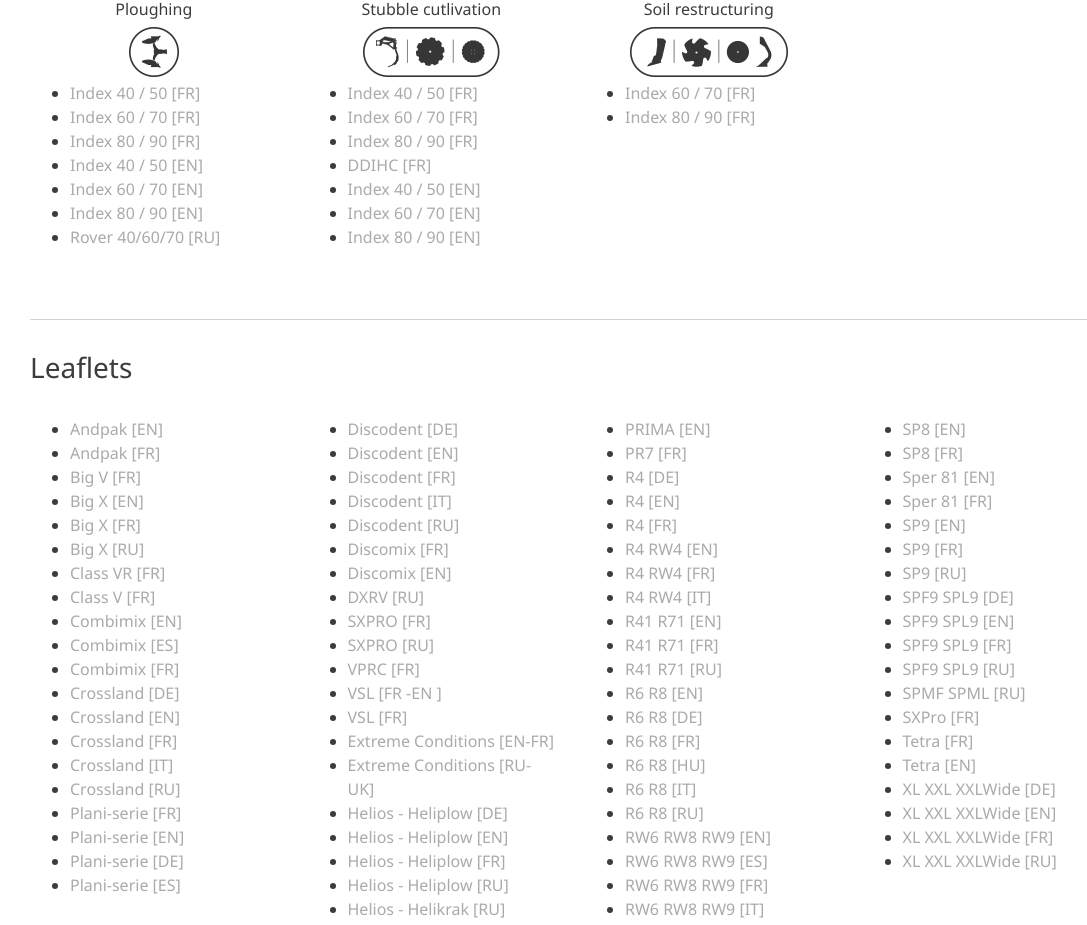
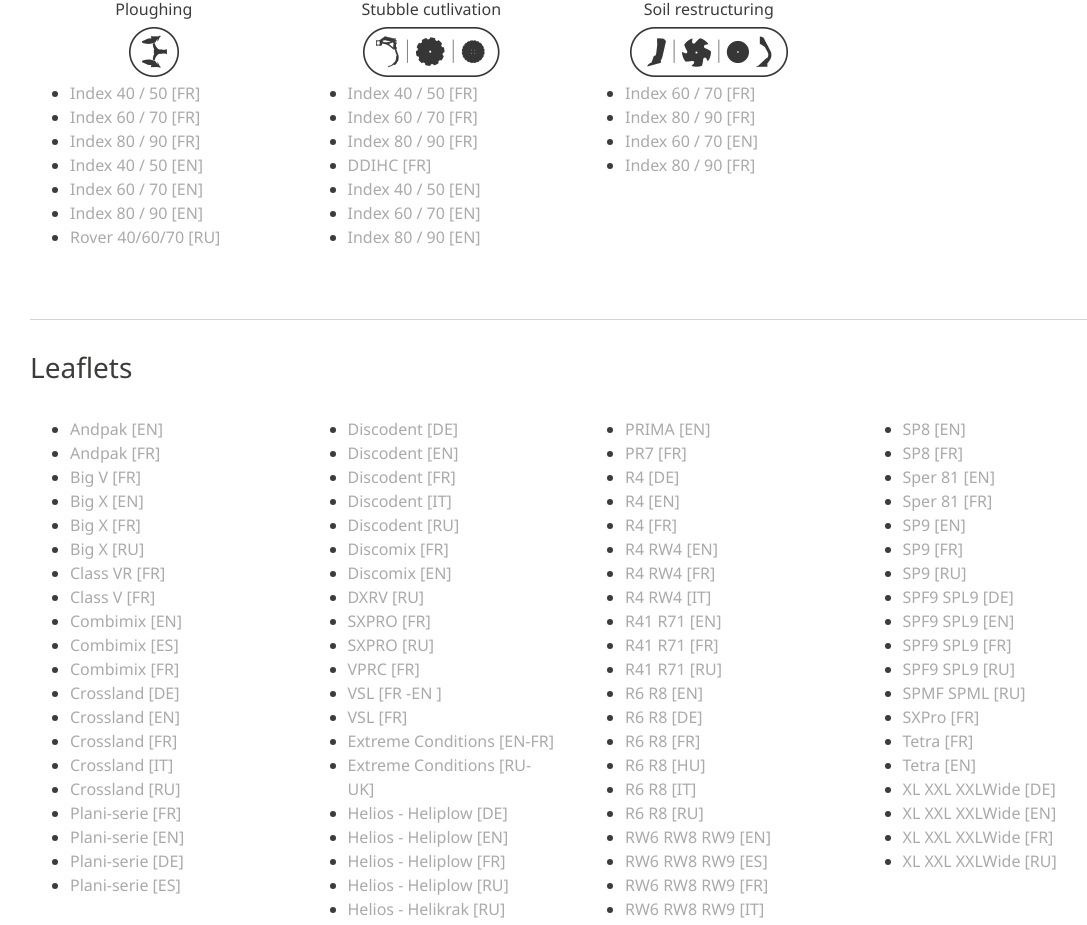
Before and after one commit to JulienYvesRICHARD/marketing.gb-group, a Vue app: page /gregoire-besson in a window 1280 px wide. Shown: the part 6060-6985 px from the top of the page, without its empty margins (70-1157 px from the left). Built offline with nearby package versions, Linux system fonts and the light colour scheme.

Commit message:
Ajout brochures restructuring
à partir de la ligne 703

```diff
--- a/src/views/Gregoire.vue
+++ b/src/views/Gregoire.vue
@@ -698,6 +698,14 @@ export default {
               {
                 "name": "Index 80 / 90 [FR]",
                 "link": "https://marketing.cellar.services.clever-cloud.com/leaflets/gregoire-besson/restructuring_index_80-90_FR_191230.pdf"
+              },
+              {
+                "name": "Index 60 / 70 [EN]",
+                "link": "https://marketing.cellar.services.clever-cloud.com/leaflets/gregoire-besson/restructuring_index_60-70_EN_200116.pdf"
+              },
+              {
+                "name": "Index 80 / 90 [FR]",
+                "link": "https://marketing.cellar.services.clever-cloud.com/leaflets/gregoire-besson/restructuring_index_80-90_EN_200116.pdf"
               }
             ]
           },
```
